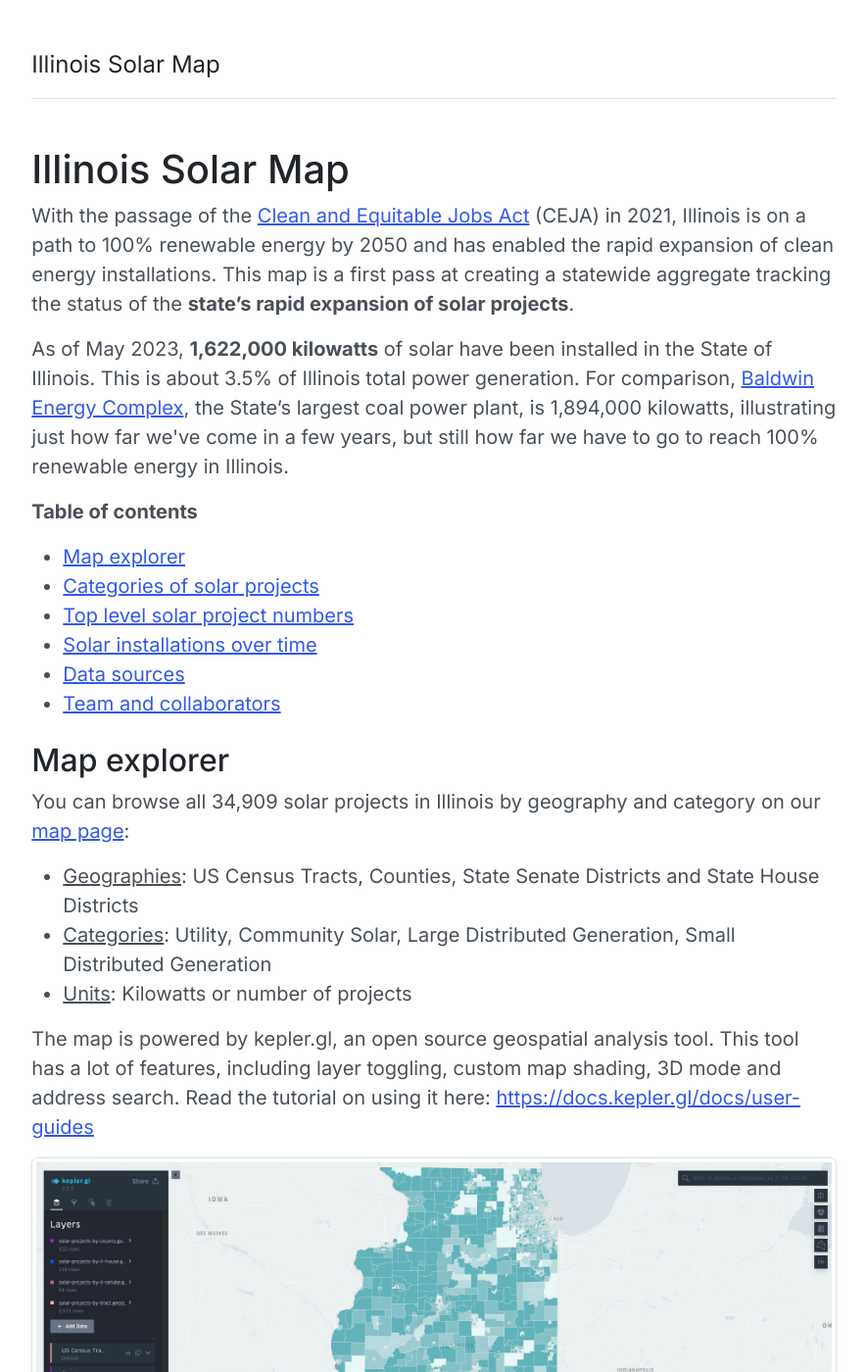
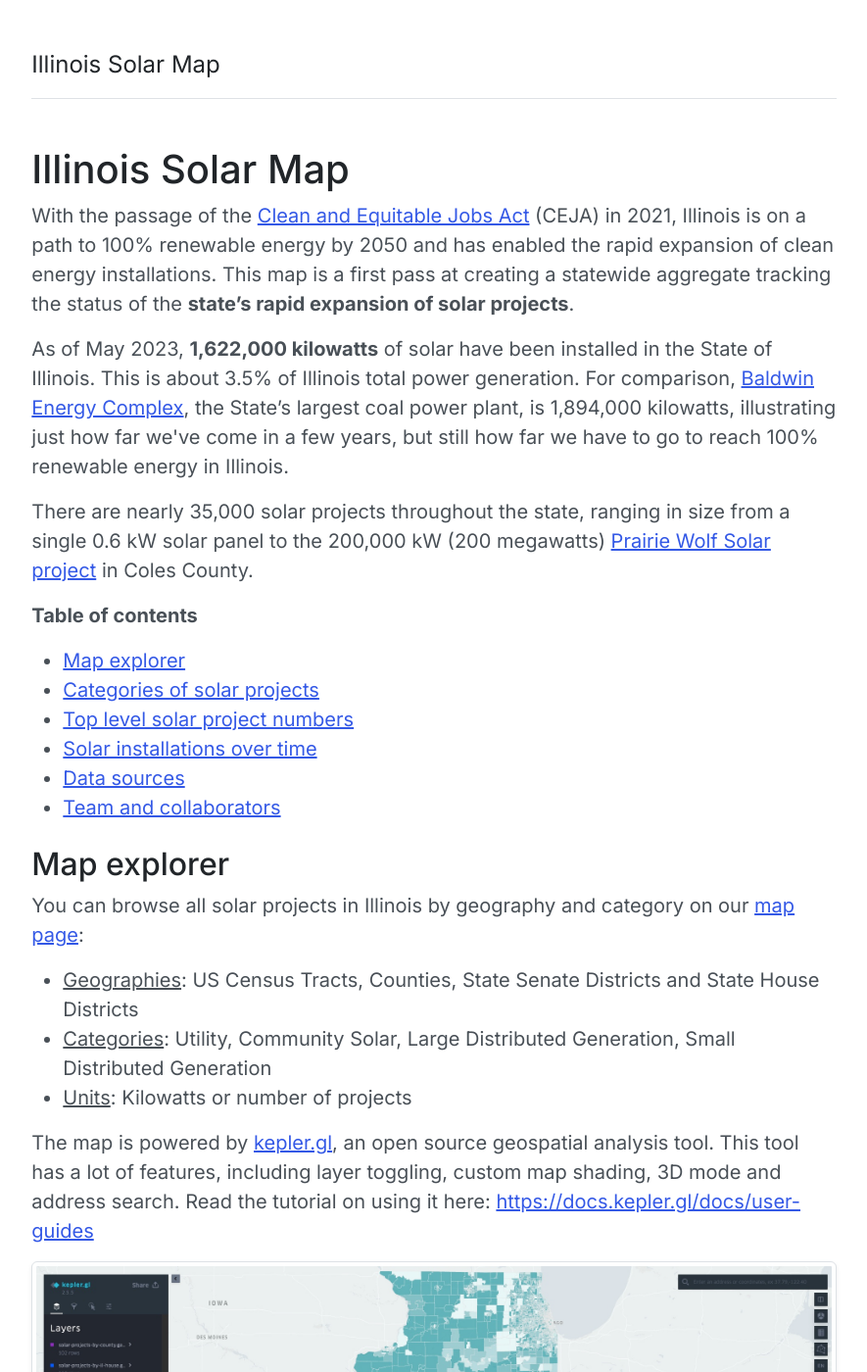
Before and after one commit to chihacknight/il-solar-map, a Jekyll site: the page built from index.html, in a window 1280 px wide and 1400 px high. Shown: the whole window at 98% size, without its empty margins (197-1082 px from the left). Built offline with Jekyll 4.4.1, drawn with Linux system fonts in a browser that asks for light colours; some of the changed text lies outside the part shown.

Commit message:
more editing

```diff
--- a/index.html
+++ b/index.html
@@ -10,6 +10,8 @@ layout: default
 <p>
   As of May 2023, <strong>1,622,000 kilowatts</strong> of solar have been installed in the State of Illinois. This is about 3.5% of Illinois total power generation. For comparison, <a href="https://www.gem.wiki/Baldwin_Energy_Station">Baldwin Energy Complex</a>, the State’s largest coal power plant, is 1,894,000 kilowatts, illustrating just how far we've come in a few years, but still how far we have to go to reach 100% renewable energy in Illinois.
 </p>
+
+<p>There are nearly 35,000 solar projects throughout the state, ranging in size from a single 0.6 kW solar panel to the 200,000 kW (200 megawatts) <a href='https://pv-magazine-usa.com/2021/12/17/prairie-wolf-solar-project-begins-operation-in-illinois/'>Prairie Wolf Solar project</a> in Coles County.</p>
 
 <p>
   <strong>Table of contents</strong>
@@ -27,7 +29,7 @@ layout: default
 <h2 id="map-explorer" class="mt-4">Map explorer</h2>
 
 <p>
-You can browse all 34,909 solar projects in Illinois by geography and category on our <a href="/map.html">map page</a>:
+You can browse all solar projects in Illinois by geography and category on our <a href="/map.html">map page</a>:
 </p>
 
 <ul>
@@ -37,7 +39,7 @@ You can browse all 34,909 solar projects in Illinois by geography and category o
 </ul>
 
 <p>
-The map is powered by kepler.gl, an open source geospatial analysis tool. This tool has a lot of features, including layer toggling, custom map shading, 3D mode and address search. Read the tutorial on using it here: <a href="https://docs.kepler.gl/docs/user-guides">https://docs.kepler.gl/docs/user-guides</a>
+The map is powered by <a href='https://kepler.gl/'>kepler.gl</a>, an open source geospatial analysis tool. This tool has a lot of features, including layer toggling, custom map shading, 3D mode and address search. Read the tutorial on using it here: <a href="https://docs.kepler.gl/docs/user-guides">https://docs.kepler.gl/docs/user-guides</a>
 </p>
 <p>
   <a href="/map.html">
@@ -79,25 +81,25 @@ Solar installations are divided up into 4 categories:
       <tbody>
         <tr>
           <td>Utility</td>
-          <td>925,300 kw</td>
+          <td>925,300 kW</td>
           <td>57.0%</td>
           <td>138</td>
         </tr>
         <tr>
           <td>Community Solar (CS)</td>
-          <td>184,984 kw</td>
+          <td>184,984 kW</td>
           <td>11.4%</td>
           <td>95</td>
         </tr>
         <tr>
           <td>Large Distributed Generation (Large_DG)</td>
-          <td>263,456 kw</td>
+          <td>263,456 kW</td>
           <td>16.2%</td>
           <td>987</td>
         </tr>
         <tr>
           <td>Small Distributed Generation (Small_DG)</td>
-          <td>248,708 kw</td>
+          <td>248,708 kW</td>
           <td>15.3%</td>
           <td>33,689</td>
         </tr>
@@ -105,7 +107,7 @@ Solar installations are divided up into 4 categories:
       <tfoot>
         <tr>
         <td>Grand Total</td>
-        <td>1,622,448 kw</td>
+        <td>1,622,448 kW</td>
         <td>100.0%</td>
         <td>34,909</td>
         </tr>
@@ -118,6 +120,8 @@ Solar installations are divided up into 4 categories:
 </div>
 
 <h2 id="solar-installations-over-time" class="mt-4">Solar installations over time</h2>
+
+<p>Our data covers utility solar projects starting in December 2009. Data from the Adjustable Block Program and Illinois Solar for All start in 2019. Note the noticible increase in kilowatts installed starting in late 2019. There is a notable slowdown in projects starting in mid-2022.</p>
 
 <img src="/images/solar-over-time-all.png" class="img-fluid" alt="Area chart of all solar projects installed over time">
 
@@ -140,13 +144,13 @@ Solar installations are divided up into 4 categories:
 </div>
 
 <h2 id="data-sources" class="mt-4">Data sources</h2>
-<p>The raw data for this map is available to <a href="https://github.com/chihacknight/il-solar-map/tree/main/data/v2/final">view and download here</a>.</p>
+<p>The raw data for this map is available to <a href="https://github.com/chihacknight/il-solar-map/tree/main/data/v2/final">view and download here</a>. The code for this website and to categorize and aggregate the project data by category and geography are open source at <a href="https://github.com/chihacknight/il-solar-map">github.com/chihacknight/il-solar-map</a>.</p>
 
 <p>Solar project sources</p>
 <ul>
-  <li><a href="https://illinoisabp.com/project-application-reports/">Illinois Adjustable Block Program Project Applications published by the Illinois Power Agency (IPA)</a></li>
-  <li><a href="https://elevate.maps.arcgis.com/apps/webappviewer/index.html?id=c37a6a8914ec4bc5861159175f9dfbcd">Illinois Solar for All Projects administered by Elevate and IPA</a></li>
-  <li><a href="https://www.eia.gov/electricity/data/eia860m/">Utility solar projects (US EIA-860M)</a></li>
+  <li><a href="https://illinoisabp.com/project-application-reports/">Illinois Adjustable Block Program Project Applications published by the Illinois Power Agency (IPA)</a> (May 2019 - May 2023)</li>
+  <li><a href="https://elevate.maps.arcgis.com/apps/webappviewer/index.html?id=c37a6a8914ec4bc5861159175f9dfbcd">Illinois Solar for All Projects administered by Elevate and IPA</a> (May 2019 - May 2023)</li>
+  <li><a href="https://www.eia.gov/electricity/data/eia860m/">Utility solar projects (US EIA-860M)</a> (December 2009 - May 2023)</li>
 </ul>
 
 <p>Boundary sources</p>
```
